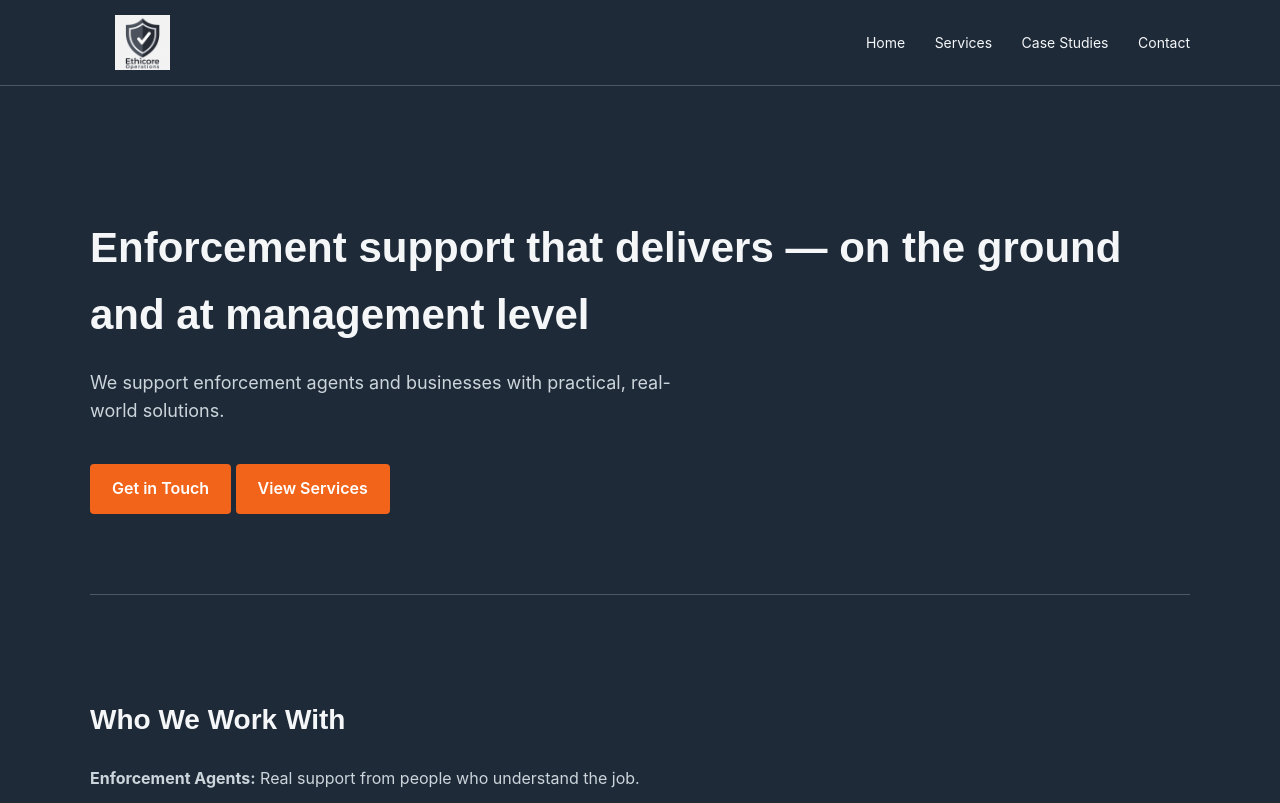
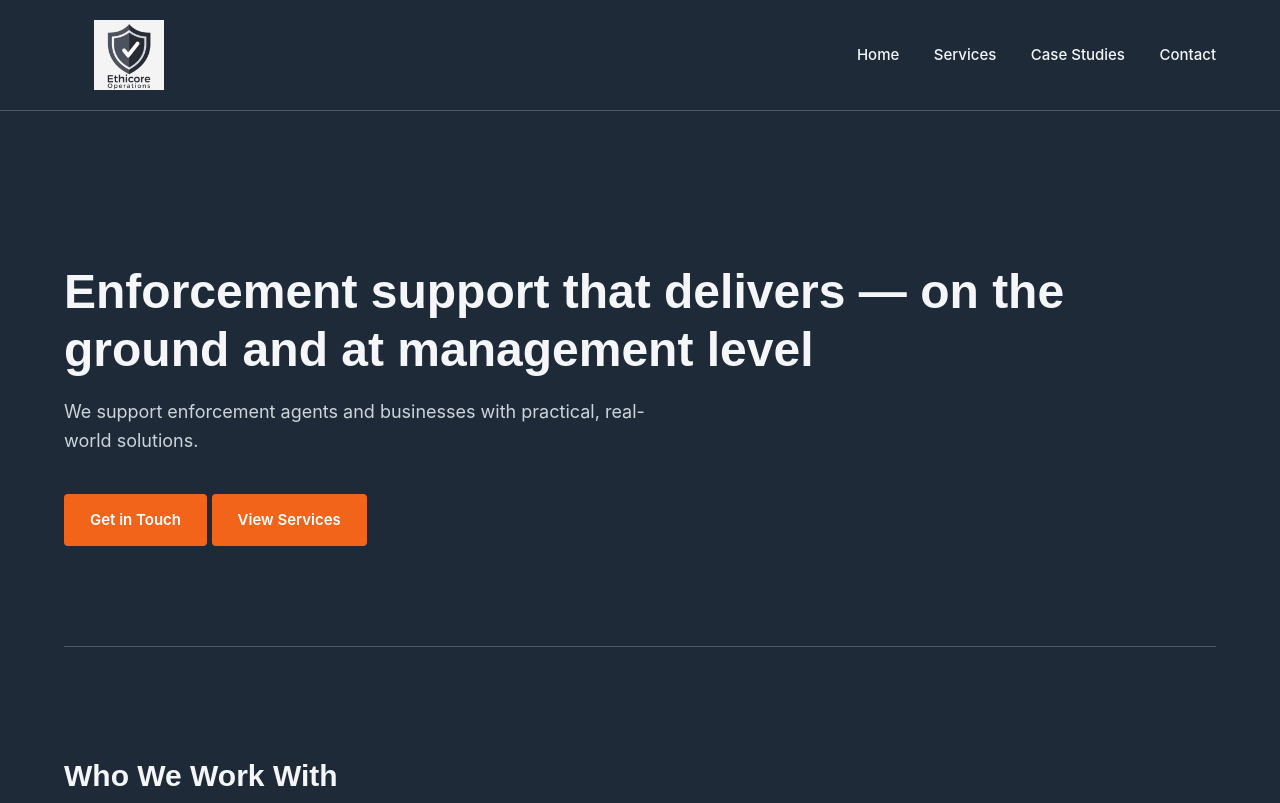
Before and after one commit to Ethicore-Operations/ethicore-operations.github.io, a plain HTML site: page index.html in a window 1280 px wide. Shown: the top 803 px of the page. Drawn offline with Linux system fonts and the light colour scheme.

Commit message:
Add files via upload

```diff
--- a/styles.css
+++ b/styles.css
@@ -17,7 +17,7 @@ img {
 /* LAYOUT */
 .container {
     width: 90%;
-    max-width: 1100px;
+    max-width: 1200px;
     margin: auto;
     padding: 60px 0;
 }
@@ -31,20 +31,21 @@ header {
     z-index: 100;
 }
 
-/* HEADER SPACING FIX */
+/* HEADER SPACING */
 header .container {
-    padding: 15px 0;
+    padding: 20px 0;
 }
 
+/* NAVIGATION */
 nav {
     display: flex;
     justify-content: space-between;
     align-items: center;
 }
 
-/* LOGO (FIXED + BALANCED) */
+/* LOGO (UPGRADED) */
 .logo {
-    height: 55px;
+    height: 70px;
     width: auto;
 }
 
@@ -56,9 +57,10 @@ nav {
 /* NAV LINKS */
 nav a {
     color: #F4F6F8;
-    margin-left: 25px;
+    margin-left: 30px;
     text-decoration: none;
-    font-size: 14px;
+    font-size: 15px;
+    font-weight: 500;
 }
 
 nav a:hover {
@@ -67,7 +69,7 @@ nav a:hover {
 
 /* HERO */
 .hero {
-    padding: 100px 0 80px 0;
+    padding: 120px 0 100px 0;
     background: linear-gradient(rgba(30,42,56,0.9), rgba(30,42,56,0.95)),
                 url('/images/enforcement-bg.jpg');
     background-size: cover;
@@ -76,7 +78,8 @@ nav a:hover {
 
 .hero h1 {
     font-family: Poppins, sans-serif;
-    font-size: 42px;
+    font-size: 48px;
+    line-height: 1.2;
     margin-bottom: 20px;
 }
 
@@ -99,7 +102,8 @@ nav a:hover {
 /* HEADINGS */
 .section h2 {
     font-family: Poppins, sans-serif;
-    font-size: 28px;
+    font-size: 30px;
+    margin-bottom: 10px;
 }
 
 .section p {
@@ -118,13 +122,14 @@ ul li {
 /* BUTTONS */
 .button {
     display: inline-block;
-    padding: 12px 22px;
+    padding: 14px 26px;
     background: #F26419;
     color: #ffffff;
     text-decoration: none;
     margin-top: 20px;
     border-radius: 4px;
     font-weight: 600;
+    font-size: 15px;
 }
 
 .button:hover {
@@ -135,7 +140,7 @@ ul li {
 .card {
     background: #223140;
     border: 1px solid #4A5A63;
-    padding: 25px;
+    padding: 30px;
     border-radius: 6px;
     margin-top: 20px;
 }
```
